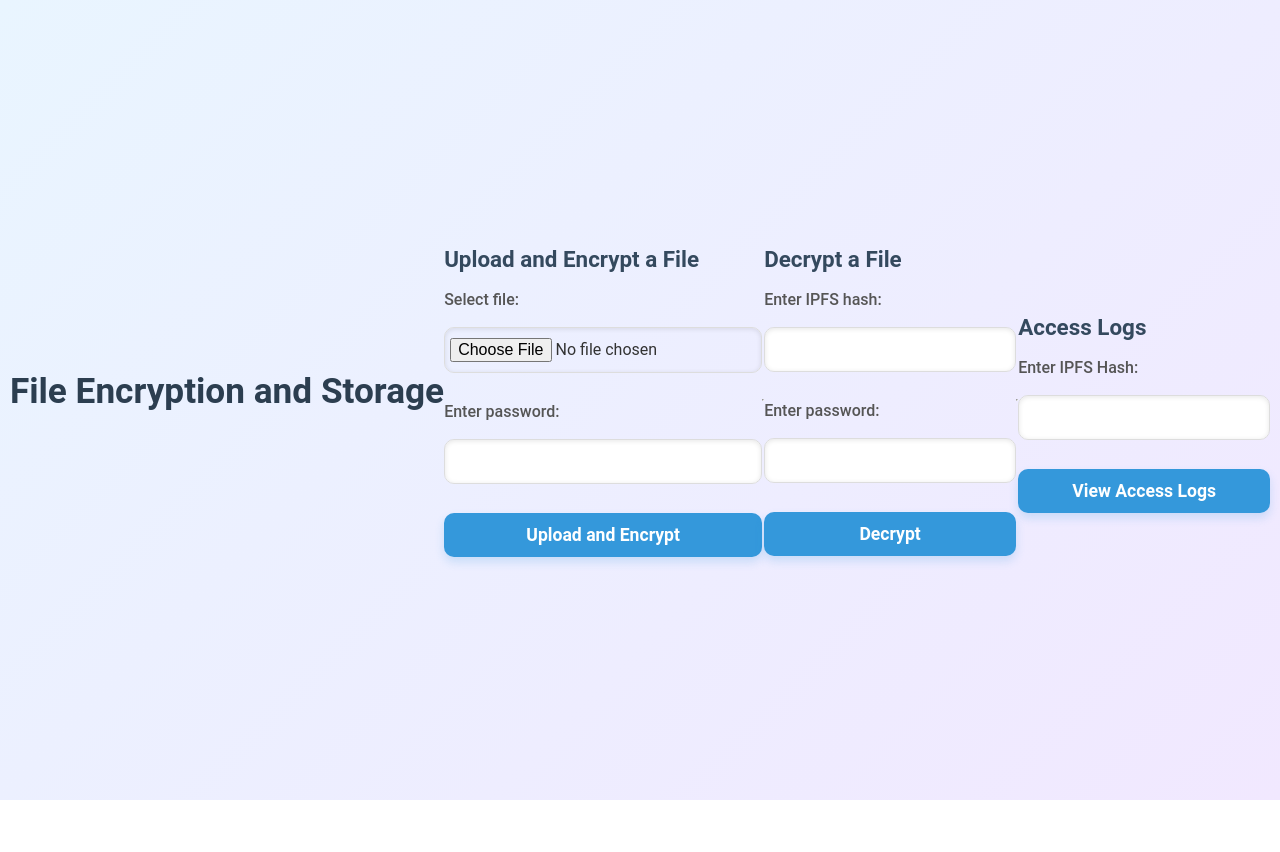
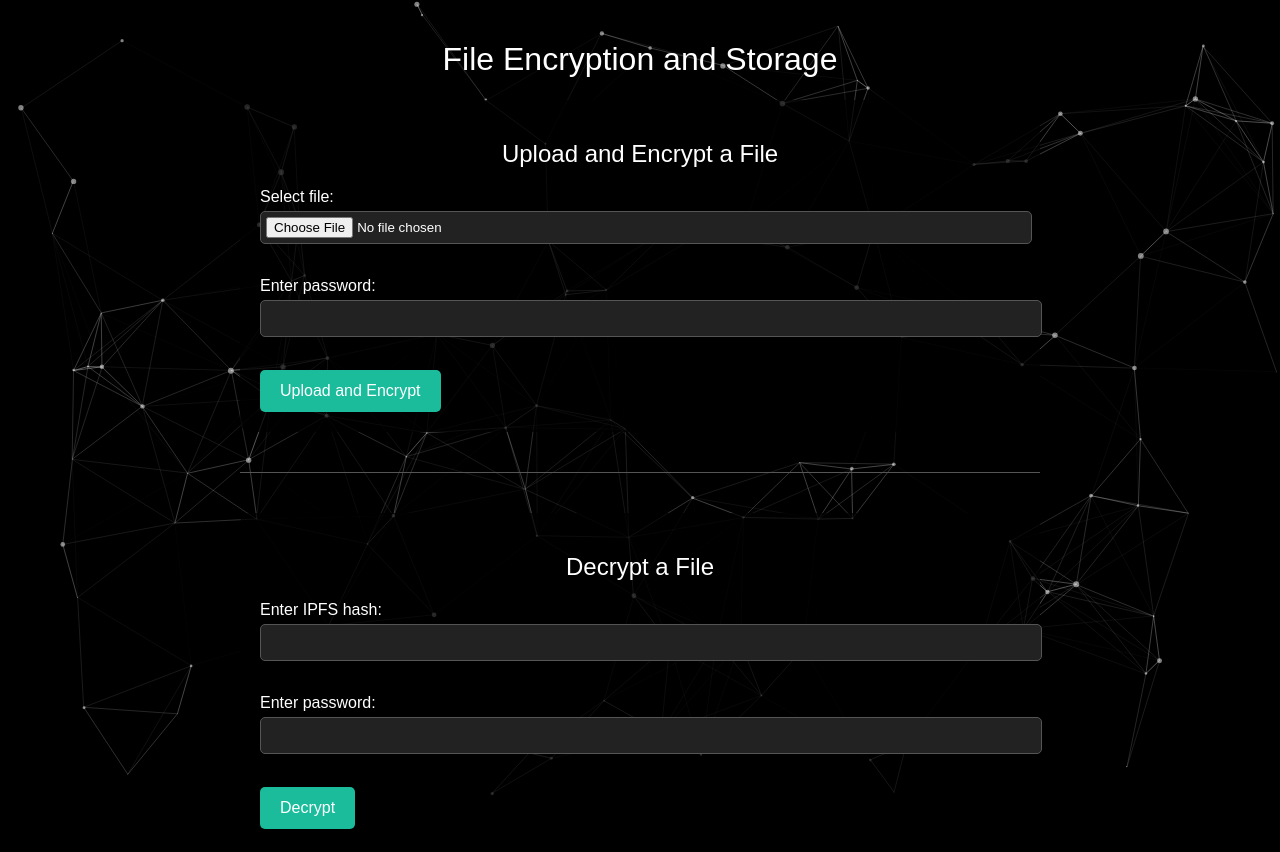
Before and after one commit to lucas-svi/FileZero, a website: page views/index.html in a window 1280 px wide. Shown: the top 852 px of the page. Before the commit the page ends 800 px from the top, so only its background shows below. Drawn offline with nearby package versions, Linux system fonts and the light colour scheme.

Commit message:
new ui and fixed logging

```diff
--- a/views/index.html
+++ b/views/index.html
@@ -5,8 +5,11 @@
     <meta charset="UTF-8">
     <meta name="viewport" content="width=device-width, initial-scale=1.0">
     <title>File Encryption and Storage</title>
+    <script src="https://cdn.jsdelivr.net/npm/particles.js@2.0.0/particles.min.js"></script>
 </head>
 <body>
+    <div id="particles-js"></div>
+    <div class="content">
         <h1>File Encryption and Storage</h1>
 
         <form id="uploadForm">
@@ -37,6 +40,7 @@
             <input type="text" id="logsHashInput" required><br><br>
             <button type="button" onclick="fetchAccessLogs()">View Access Logs</button>
             <div id="accessLogs"></div>
+        </div>
     </div>
 
     <script>
@@ -152,6 +156,7 @@
         async function fetchAccessLogs() {
             const ipfsHash = document.getElementById('logsHashInput').value.trim();
             const userAddress = await getConnectedWallet();
+
             if (!ipfsHash) {
                 alert('Please enter an IPFS hash to view access logs.');
                 return;
@@ -162,15 +167,18 @@
                 return;
             }
 
-            const response = await fetch(`/logs?ipfsHash=${ipfsHash}&userAddress=${userAddress}`);
+            try {
+                const response = await fetch(`/logs?ipfsHash=${encodeURIComponent(ipfsHash)}&userAddress=${encodeURIComponent(userAddress)}`);
                 const result = await response.json();
                 const logsContainer = document.getElementById('accessLogs');
                 logsContainer.innerHTML = '';
+
                 if (result.success) {
                     const logs = [
                         ...(result.accessLogs || []).map(log => ({ ...log, isUnauthorized: false })),
                         ...(result.unauthorizedLogs || []).map(log => ({ ...log, isUnauthorized: true }))
                     ];
+
                     if (Array.isArray(logs) && logs.length > 0) {
                         logsContainer.innerHTML = logs.map(log => `
                             <p>
@@ -183,7 +191,8 @@
                                     ${log.isUnauthorized ? log.attemptedBy : log.accessedBy}
                                 </a><br>
                                 ${log.isUnauthorized ? `<strong>IP Address:</strong> ${log.ipAddress}<br>` : ''}
-                        </p><hr>
+                            </p>
+                            <hr>
                         `).join('');
                     } else {
                         logsContainer.innerHTML = `<p>No logs available.</p>`;
@@ -191,7 +200,78 @@
                 } else {
                     logsContainer.innerHTML = `<p>Error: ${result.error}</p>`;
                 }
+            } catch (error) {
+                console.error('Fetch Access Logs Error:', error);
+                alert('An error occurred while fetching access logs.');
             }
+        }
+    </script>
+
+
+    <script>
+        particlesJS("particles-js", {
+            "particles": {
+                "number": {
+                    "value": 100,
+                    "density": {
+                        "enable": true,
+                        "value_area": 800
+                    }
+                },
+                "color": {
+                    "value": "#ffffff"
+                },
+                "shape": {
+                    "type": "circle",
+                },
+                "opacity": {
+                    "value": 0.5,
+                    "random": false,
+                },
+                "size": {
+                    "value": 3,
+                    "random": true,
+                },
+                "line_linked": {
+                    "enable": true,
+                    "distance": 150,
+                    "color": "#ffffff",
+                    "opacity": 0.4,
+                    "width": 1
+                },
+                "move": {
+                    "enable": true,
+                    "speed": 2,
+                    "direction": "none",
+                    "random": false,
+                    "straight": false,
+                    "bounce": false,
+                }
+            },
+            "interactivity": {
+                "detect_on": "canvas",
+                "events": {
+                    "onhover": {
+                        "enable": true,
+                        "mode": "grab"
+                    },
+                    "onclick": {
+                        "enable": true,
+                        "mode": "push"
+                    },
+                    "resize": true
+                },
+                "modes": {
+                    "grab": {
+                        "distance": 200,
+                        "line_linked": {
+                            "opacity": 1
+                        }
+                    },
+                }
+            },
+            "retina_detect": true
+        });
     </script>
 </body>
 </html>
--- a/views/style.css
+++ b/views/style.css
@@ -1,127 +1,95 @@
-* {
+body {
     margin: 0;
     padding: 0;
-    box-sizing: border-box;
-    font-family: 'Roboto', Arial, sans-serif;
+    background-color: #000; /* Black background */
+    color: #fff; /* White text */
+    font-family: 'Arial', sans-serif;
 }
 
-body {
-    display: flex;
-    justify-content: center;
-    align-items: center;
-    min-height: 100vh;
-    background: linear-gradient(135deg, #e9f5ff, #f1e8ff);
-    color: #333;
+#particles-js {
+    position: fixed;
+    width: 100%;
+    height: 100%;
+    z-index: -1;
+    top: 0;
+    left: 0;
 }
 
-.container {
-    width: 100%;
-    max-width: 500px;
-    padding: 30px;
-    background-color: #ffffff;
-    border-radius: 15px;
-    box-shadow: 0 10px 25px rgba(0, 0, 0, 0.1);
-    text-align: center;
-    transition: transform 0.2s ease-in-out;
+.content {
+    position: relative;
+    z-index: 1;
+    padding: 20px;
+    max-width: 800px;
+    margin: 0 auto;
 }
 
-.container:hover {
-    transform: scale(1.02);
-}
-
-h1 {
-    font-size: 2.2em;
-    color: #2c3e50;
-    margin-bottom: 0.5em;
-    font-weight: 700;
-}
-
-h2 {
-    font-size: 1.4em;
-    color: #34495e;
-    margin: 1.2em 0 0.8em;
-    font-weight: 600;
+h1, h2 {
+    text-align: center;
+    font-weight: normal;
 }
 
 form {
-    margin-bottom: 1.5em;
+    background-color: rgba(0, 0, 0, 0.7);
+    padding: 20px;
+    border-radius: 10px;
+    margin-bottom: 30px;
 }
 
 label {
-    font-size: 1em;
-    color: #555;
-    margin-bottom: 8px;
     display: block;
-    font-weight: 500;
+    margin-bottom: 5px;
 }
 
-input[type="file"],
+input[type="text"],
 input[type="password"],
-input[type="text"] {
+input[type="file"] {
     width: 100%;
-    padding: 12px 15px;
-    margin: 10px 0;
-    font-size: 1em;
-    border-radius: 10px;
-    border: 1px solid #ddd;
-    transition: all 0.3s ease;
-    box-shadow: inset 0 1px 5px rgba(0, 0, 0, 0.1);
+    padding: 10px;
+    margin-bottom: 15px;
+    background-color: #222;
+    border: 1px solid #555;
+    border-radius: 5px;
+    color: #fff;
 }
 
 input[type="file"] {
-    padding: 10px 5px;
-}
-
-input:focus {
-    outline: none;
-    border-color: #3498db;
-    box-shadow: 0 0 8px rgba(52, 152, 219, 0.3);
+    padding: 5px;
 }
 
 button {
-    width: 100%;
-    padding: 12px;
-    font-size: 1.1em;
-    font-weight: 600;
+    background-color: #1abc9c;
     color: #fff;
-    background-color: #3498db;
+    padding: 12px 20px;
     border: none;
-    border-radius: 10px;
     cursor: pointer;
-    transition: background-color 0.3s, transform 0.1s ease-in-out;
-    box-shadow: 0 5px 10px rgba(52, 152, 219, 0.2);
+    border-radius: 5px;
+    font-size: 16px;
 }
 
 button:hover {
-    background-color: #2980b9;
-    transform: translateY(-2px);
+    background-color: #16a085;
 }
 
-button:active {
-    transform: translateY(0);
-    box-shadow: 0 2px 5px rgba(52, 152, 219, 0.2);
+hr {
+    border: none;
+    border-top: 1px solid #555;
+    margin: 40px 0;
 }
 
-.alert {
-    margin-top: 15px;
-    padding: 12px;
-    background-color: #e7f9f0;
-    color: #2c7a50;
-    border-radius: 8px;
-    font-size: 0.9em;
-    font-weight: 500;
+#accessLogs {
+    margin-top: 20px;
+    background-color: #111;
+    padding: 15px;
+    border-radius: 5px;
+    overflow: auto;
+    max-height: 300px;
 }
 
-@media (max-width: 600px) {
-    .container {
-        padding: 20px;
-    }
+#accessLogs p {
+    font-size: 14px;
+    line-height: 1.5;
+}
 
-    h1 {
-        font-size: 1.8em;
-    }
-
-    h2 {
-        font-size: 1.2em;
-    }
+#accessLogs a {
+    color: #1abc9c;
 }
```
Also changed, not shown: server.js (+5 -4 lines). Lines whose indentation alone changed are shown as unchanged.
